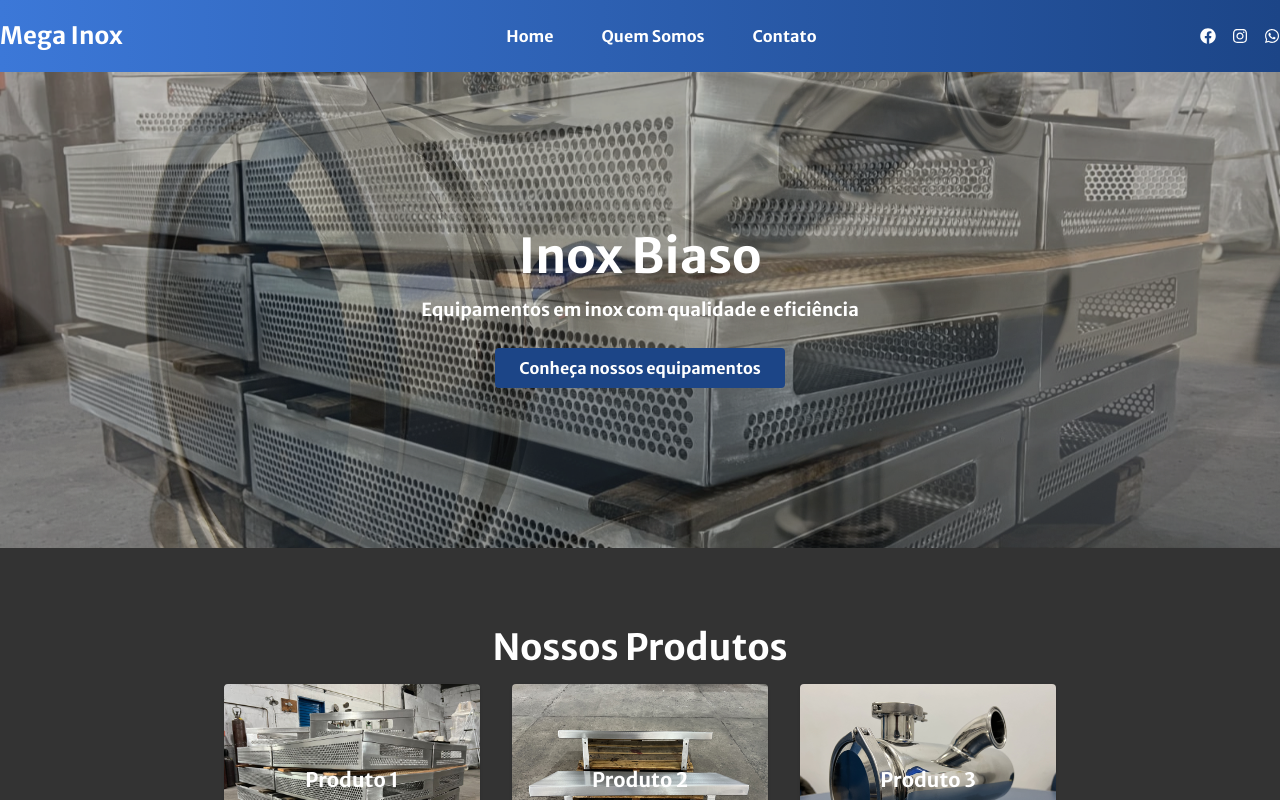
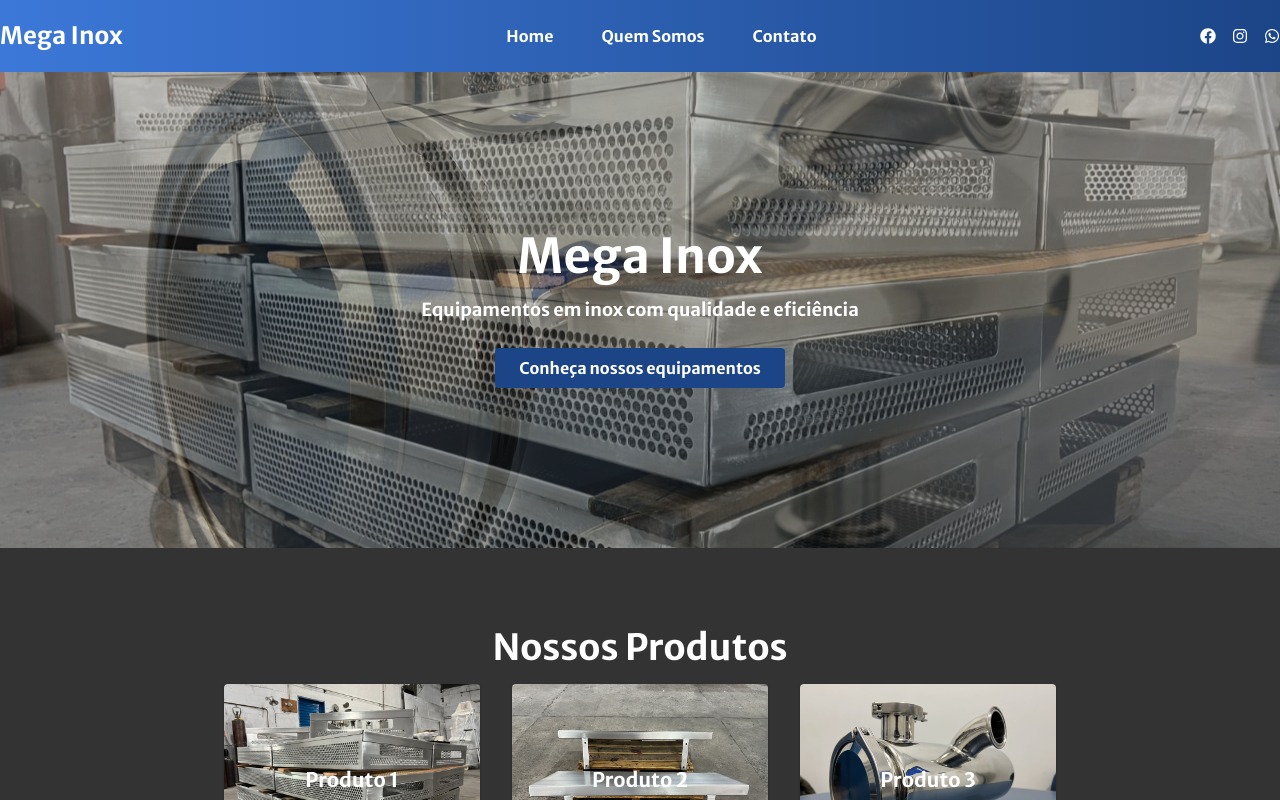
Before and after one commit to SoshiNoir/megainox, a Next.js app: page / in a window 1280 px wide. Shown: the top 800 px of the page. Built offline with nearby package versions, Linux system fonts and the light colour scheme.

Commit message:
fix: update header title

```diff
--- a/app/page.tsx
+++ b/app/page.tsx
@@ -37,7 +37,7 @@ export default function Home() {
             ></div>
           ))}
           <div className='relative z-10 text-white'>
-            <h1 className='text-5xl font-bold mb-4 text-white'>Inox Biaso</h1>
+            <h1 className='text-5xl font-bold mb-4 text-white'>Mega Inox</h1>
             <p className='text-lg text-white mb-6'>
               Equipamentos em inox com qualidade e eficiência
             </p>
```
